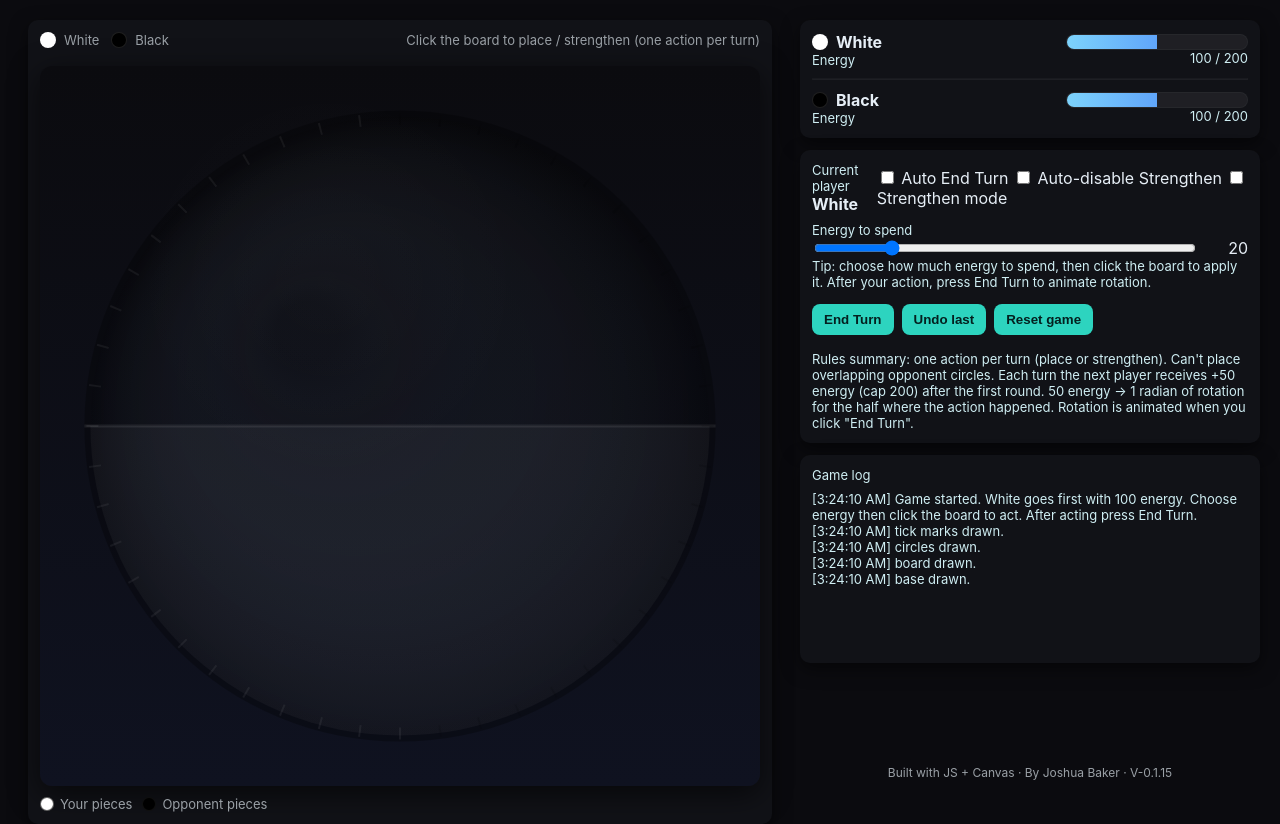
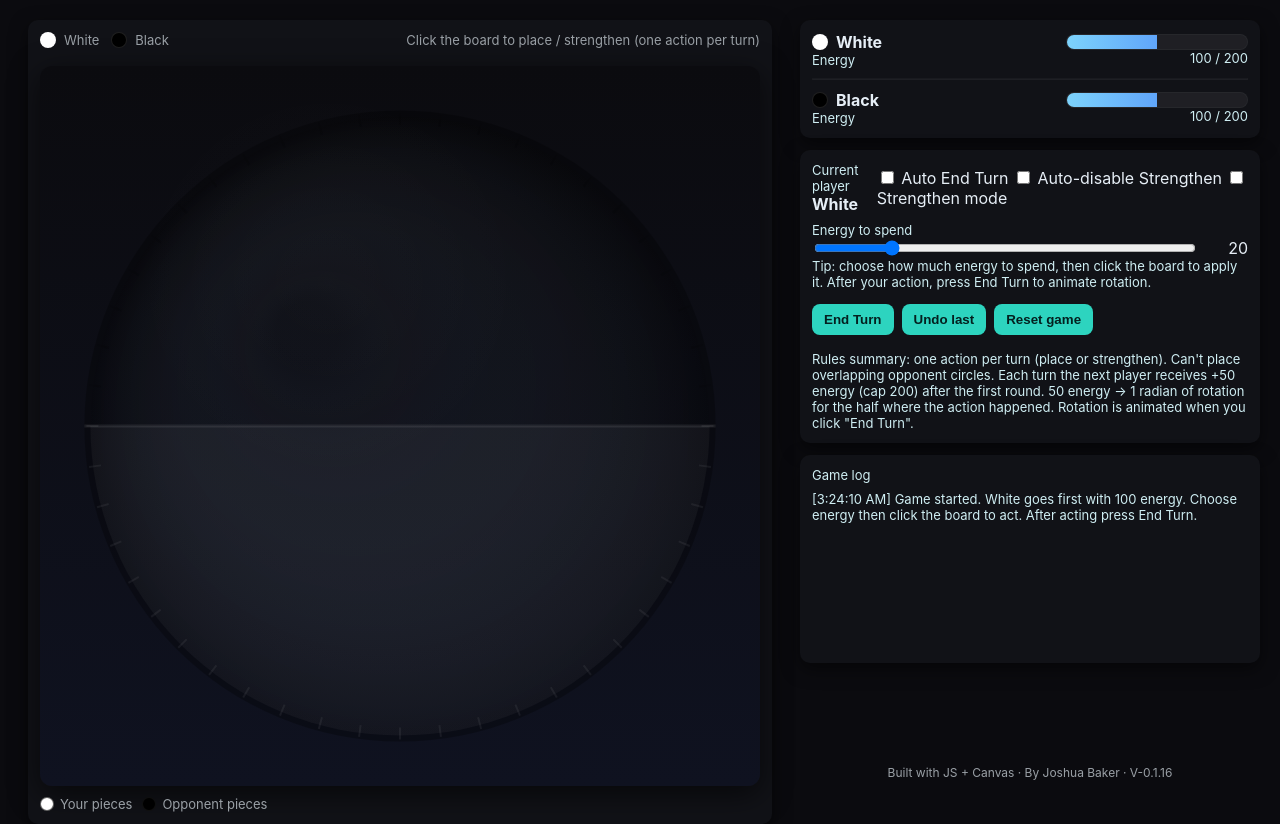
Before and after one commit to jbaker454/SDEV-153, a plain HTML site: page index.html in a window 1280 px wide. Drawn offline with Linux system fonts and the light colour scheme.

Commit message:
bug fix 10

```diff
--- a/index.html
+++ b/index.html
@@ -89,7 +89,7 @@
         <div id="log" style="height:160px;overflow:auto;margin-top:8px;font-size:13px;color:#cfeef3"></div>
       </div>
 
-      <div class="footer">Built with JS + Canvas · By Joshua Baker · V-0.1.15</div>
+      <div class="footer">Built with JS + Canvas · By Joshua Baker · V-0.1.16</div>
     </div>
   </div>
 
--- a/script.js
+++ b/script.js
@@ -215,6 +215,7 @@ function drawCircles() {
     ctx.fill();
     ctx.lineWidth = 2;
     ctx.stroke();
+    log(`Circle placed at (${x.toFixed(0)},${y.toFixed(0)}) with ${c.energy} energy.`);
   }
 
   ctx.restore();
@@ -228,28 +229,22 @@ function drawCanvasTickMarks() {
   ctx.translate(boardCanvas.cx, boardCanvas.cy);
 
   const ticks = 48;
-  // top half (theta in [0, PI])
-  for (let i = 0; i < ticks / 2; i++) {
-    const a = Math.PI * (i / (ticks / 2)) - Math.PI / 2;
+  for (let i = 0; i < ticks; i++) {
+    const a = (i / ticks) * Math.PI * 2 - Math.PI / 2;
     const inner = BOARD_RADIUS - 8;
     const outer = BOARD_RADIUS + 4;
+    const ix = inner * Math.cos(a);
+    const iy = inner * Math.sin(a);
+    const ox = outer * Math.cos(a);
+    const oy = outer * Math.sin(a);
     ctx.beginPath();
-    ctx.moveTo(inner * Math.cos(a), inner * Math.sin(a));
-    ctx.lineTo(outer * Math.cos(a), outer * Math.sin(a));
-    ctx.strokeStyle = 'rgba(0,0,0,0.10)';
-    ctx.lineWidth = 2;
-    ctx.stroke();
-  }
-
-  // bottom half (theta in [PI, 2PI])
-  for (let i = 0; i < ticks / 2; i++) {
-    const a = Math.PI + Math.PI * (i / (ticks / 2)) - Math.PI / 2;
-    const inner = BOARD_RADIUS - 8;
-    const outer = BOARD_RADIUS + 4;
-    ctx.beginPath();
-    ctx.moveTo(inner * Math.cos(a), inner * Math.sin(a));
-    ctx.lineTo(outer * Math.cos(a), outer * Math.sin(a));
-    ctx.strokeStyle = 'rgba(255,255,255,0.06)';
+    ctx.moveTo(ix, iy);
+    ctx.lineTo(ox, oy);
+    if (iy < 0) {
+      ctx.strokeStyle = 'rgba(0,0,0,0.10)';
+    } else {
+      ctx.strokeStyle = 'rgba(255,255,255,0.06)';
+    }
     ctx.lineWidth = 2;
     ctx.stroke();
   }
@@ -260,13 +255,9 @@ function drawCanvasTickMarks() {
 function draw() {
   boardCanvas.clear();
   drawCanvasBase();
-  log('base drawn.');
   drawBoardBackground();
-  log('board drawn.');
   drawCircles();
-  log('circles drawn.');
   drawCanvasTickMarks();
-  log('tick marks drawn.');
 }
 
 // UI updates (not the canvas/board)
```
